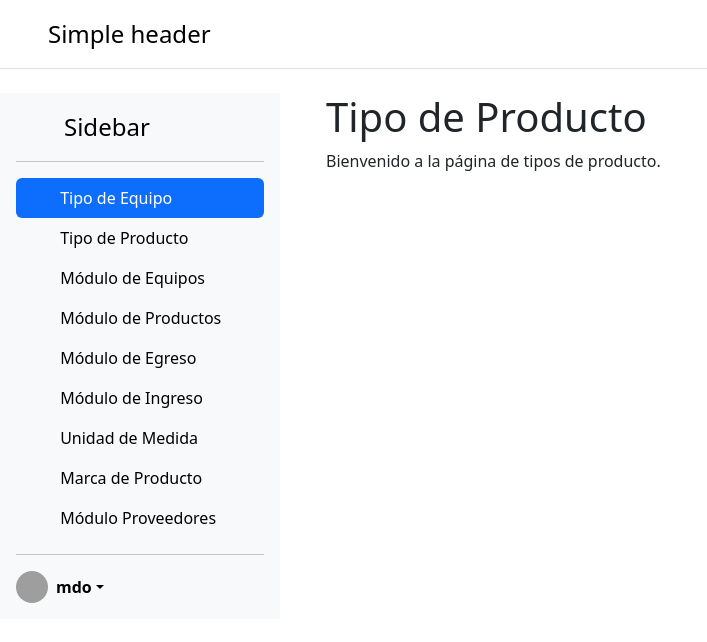
After one commit to DiegoNunezG/Inventario_Laboratorio_ICB, a Django app: page /tipo-de-producto/ in a window 1280 px wide. The commit adds this page. Shown: the top 642 px of the page, without its empty margins (0-707 px from the left). Run offline with Django 5.2, Linux system fonts and the light colour scheme; some libraries are stand-ins or nearby versions; grey boxes are pictures that could not be loaded.

Commit message:
añadí página de tipo de producto

```diff
--- a/AppInventario/templates/AppInventario/base.html
+++ b/AppInventario/templates/AppInventario/base.html
@@ -38,7 +38,7 @@
                             </a>
                         </li>
                         <li>
-                            <a href="#" class="nav-link link-body-emphasis">
+                            <a href="{% url 'tipo_de_producto' %}" class="nav-link link-body-emphasis">
                                 <svg class="bi pe-none me-2" width="16" height="16"><use xlink:href="#speedometer2"></use></svg>
                                 Tipo de Producto
                             </a>
--- /dev/null
+++ b/AppInventario/templates/AppInventario/tipo_de_producto.html
@@ -0,0 +1,8 @@
+{% extends 'AppInventario/base.html' %}
+
+{% block title %}tipo_de_producto{% endblock %}
+
+{% block content %}
+<h1>Tipo de Producto</h1>
+<p>Bienvenido a la página de tipos de producto.</p>
+{% endblock %}
--- a/AppInventario/views.py
+++ b/AppInventario/views.py
@@ -3,3 +3,6 @@ from django.shortcuts import render
 # Create your views here.
 def index(request):
     return render(request, "AppInventario/base.html")
+
+def tipo_de_producto(request):
+    return render(request, 'AppInventario/tipo_de_producto.html')
--- a/Gestion_Inventario/urls.py
+++ b/Gestion_Inventario/urls.py
@@ -16,9 +16,10 @@ Including another URLconf
 """
 from django.contrib import admin
 from django.urls import path
-from AppInventario.views import index
+from AppInventario.views import index, tipo_de_producto
 
 urlpatterns = [
     path('admin/', admin.site.urls),
     path('', index),
+    path('tipo-de-producto/', tipo_de_producto, name="tipo_de_producto"),
 ]
```
